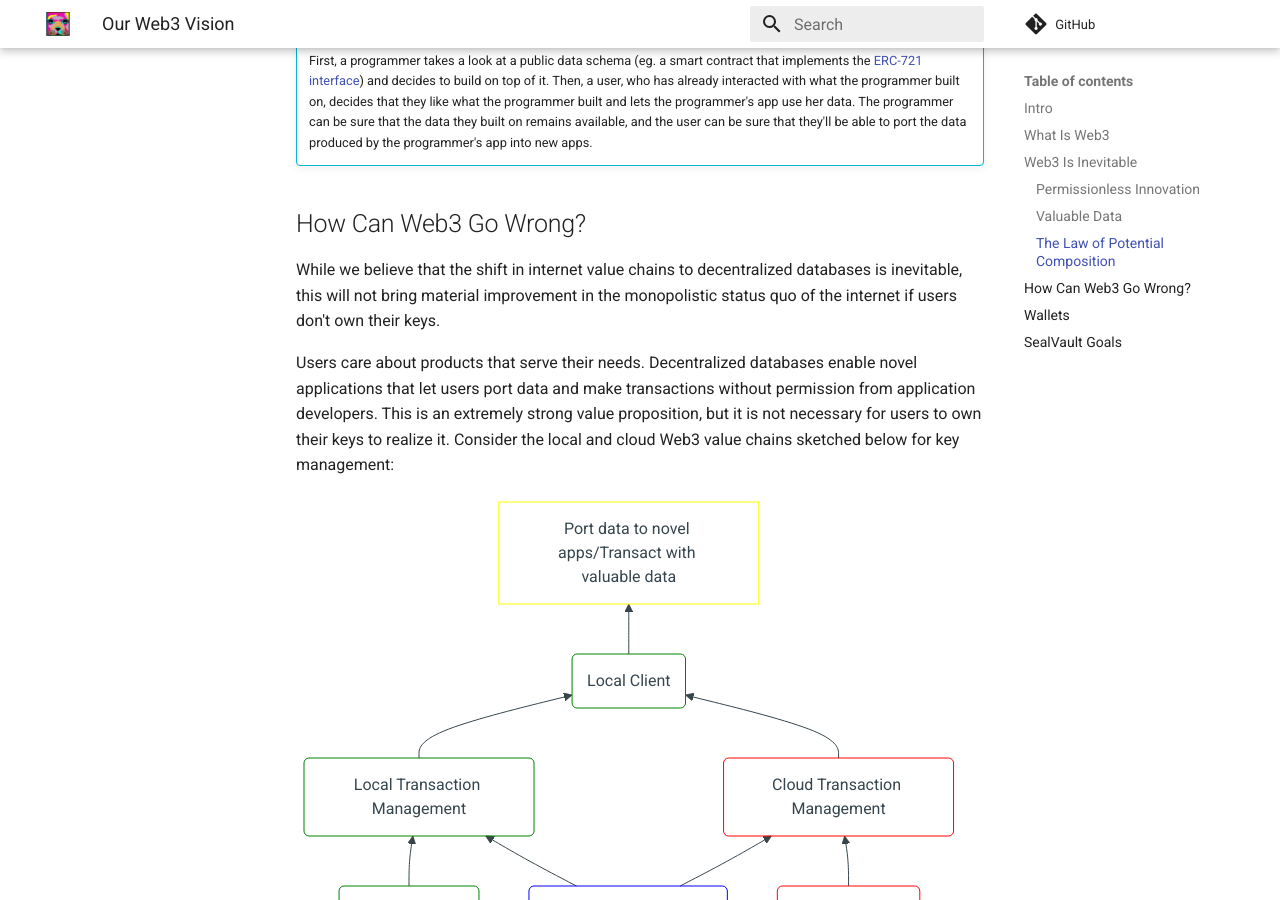
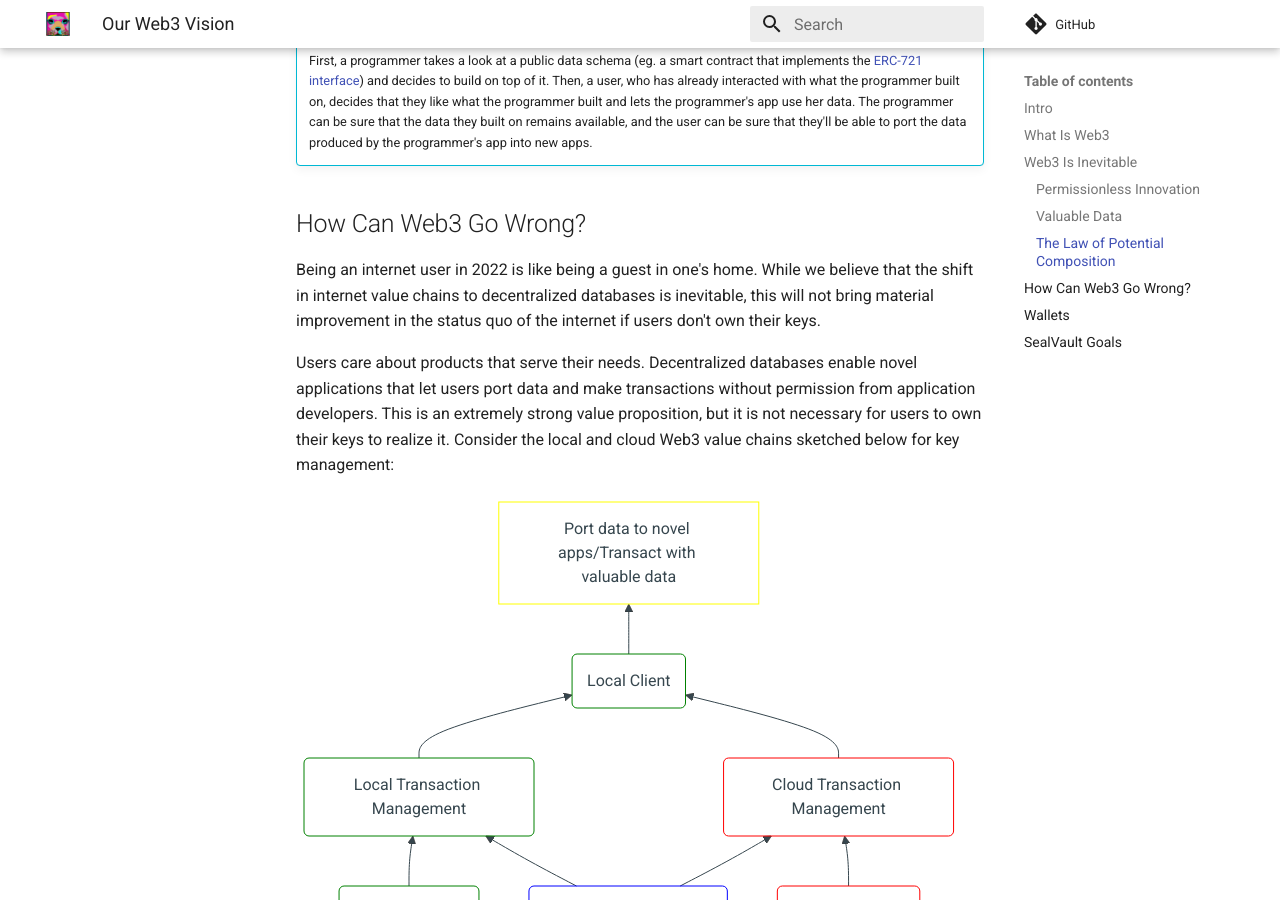
Before and after one commit to sealvault/sealvault, an MkDocs documentation site: the page built from website/src/blog/posts/web3-vision.md, in a window 1280 px wide and 900 px high, scrolled down 2449 px. Built offline with MkDocs 1.6.1 and Material for MkDocs 9.7.7, drawn with Linux system fonts in a browser that asks for light colours; comment, search, counter and statistics services are not loaded.

Commit message:
Improve web3 vision wording

```diff
--- a/website/src/blog/posts/web3-vision.md
+++ b/website/src/blog/posts/web3-vision.md
@@ -123,9 +123,10 @@ and decentralized databases.
 
 ## How Can Web3 Go Wrong?
 
-While we believe that the shift in internet value chains to decentralized
-databases is inevitable, this will not bring material improvement in the
-monopolistic status quo of the internet if users don't own their keys.
+Being an internet user in 2022 is like being a guest in one's home. While
+we believe that the shift in internet value chains to decentralized databases is
+inevitable, this will not bring material improvement in the status quo of the
+internet if users don't own their keys.
 
 Users care about products that serve their needs.  Decentralized databases
 enable novel applications that let users port data and make transactions without
```
